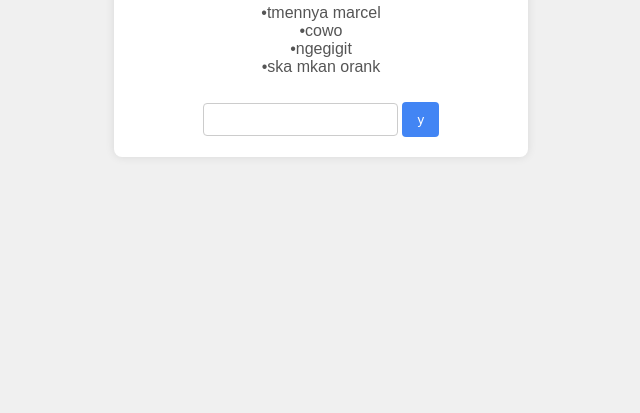
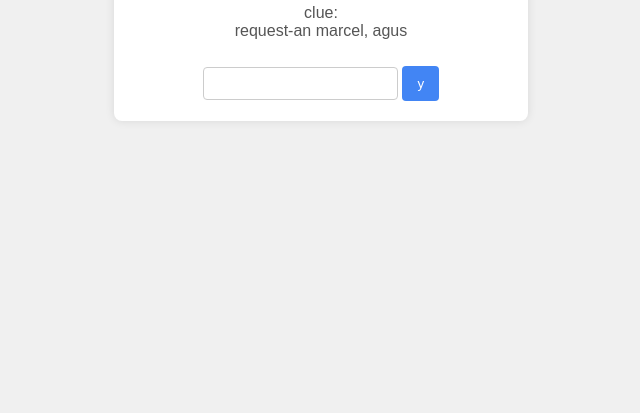
Before and after one commit to xhaaviel/xhaaviel.github.io, a plain HTML site: page index.html in a window 1280 px wide. Shown: the part 387-800 px from the top of the page, without its empty margins (319-959 px from the left). Drawn offline with Linux system fonts and the light colour scheme.

Commit message:
Update index.html

```diff
--- a/index.html
+++ b/index.html
@@ -68,11 +68,7 @@
   <h1>tbak dlu, passwordny ap</h1>
   <label for="password">
     <p>clue:<br>
-    •manusia<br>
-    •tmennya marcel<br>
-    •cowo<br>
-    •ngegigit<br>
-    •ska mkan orank<br></p>
+    request-an marcel, agus<br></p>
   </label>
   <input type="password" id="password">
   <button onclick="checkPassword()">y</button>
@@ -91,7 +87,7 @@
     var password = document.getElementById("password").value;
 
     // Replace "yourPassword" with the actual password you want
-    if (password === "sumanto") {
+    if (password === "agus") {
       // Redirect to a new page or update the action of the form
       document.getElementById("container").style.display = "none";
       document.getElementById("birthdayMessage").style.display = "block";
```
